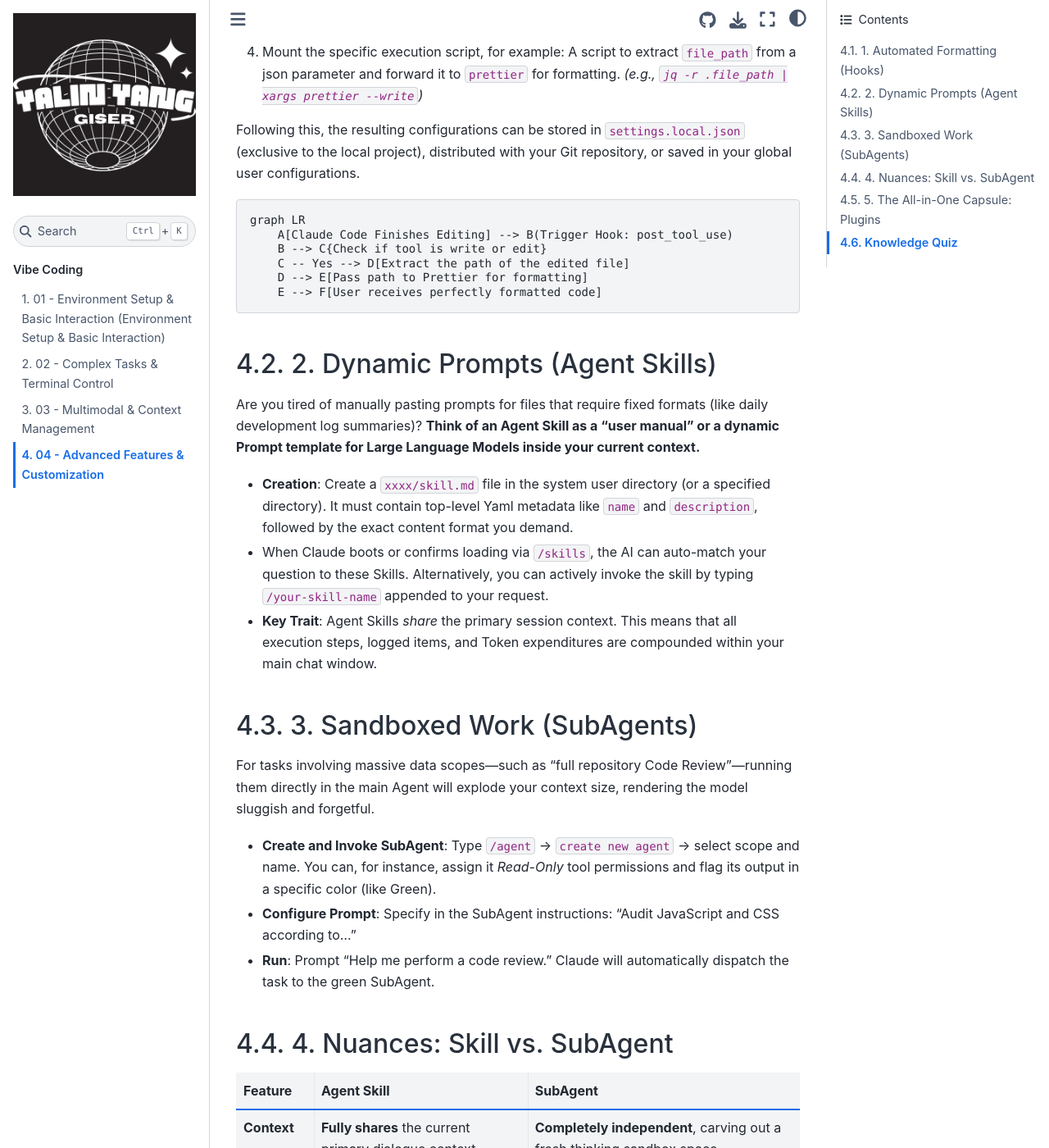
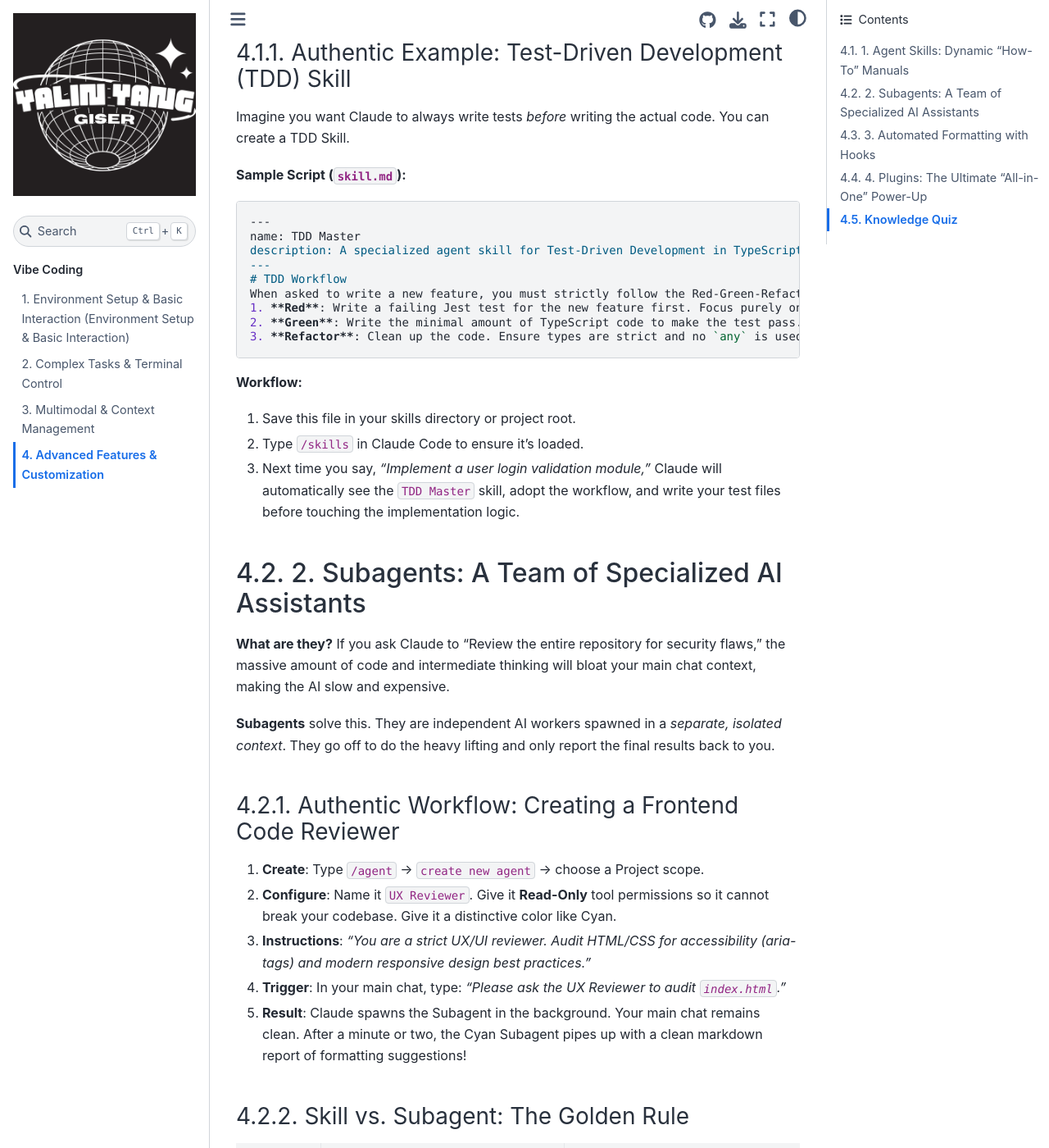
Before and after one commit to gisyaliny/AI, a Jupyter Book: the page built from docs/vibe-coding/04-advanced-features.md, in a window 1280 px wide and 1400 px high, scrolled down 496 px. Shown: the whole window at 82% size. Built offline with Jupyter Book 1.0.4 settings and Sphinx 7.4.7 and the Sphinx Book theme 1.1.4, drawn with Linux system fonts in a browser that asks for light colours; some of the changed text lies outside the part shown.

Commit message:
docs: Add initial documentation for Claude Code covering environment setup, basic and complex interactions, multimodal features, and advanced usage, including supporting images.

````diff
--- a/docs/vibe-coding/04-advanced-features.md
+++ b/docs/vibe-coding/04-advanced-features.md
@@ -1,75 +1,119 @@
-# 04 - Advanced Features & Customization
+# Advanced Features & Customization
 
-This chapter explores the most hardcore aspects of Claude Code as a productivity tool, ranging from event hijacking hooks to private knowledge loading and multi-agent collaborative systems.
+This chapter explores how to customize Claude Code's behavior to fit your exact workflow. You'll learn how to inject domain-specific instructions with Agent Skills, offload complex tasks to Subagents, and trigger automatic scripts using Hooks.
 
-## 1. Automated Formatting (Hooks)
+## 1. Agent Skills: Dynamic "How-To" Manuals
 
-The Hooks feature allows you to trigger custom scripts upon specific events (like before/after a tool is used). This enables magical functionalities like auto-formatting on save.
-1. Use the `/hooks` command.
-2. Select the trigger phase: `post_tool_use`.
-3. Select the matcher: specify tool names like `write` or `edit`.
-4. Mount the specific execution script, for example:
-   A script to extract `file_path` from a json parameter and forward it to `prettier` for formatting.
-   *(e.g., `jq -r .file_path | xargs prettier --write`)*
+**What are they?**
+Agent Skills are modular markdown files that teach Claude *how* to do specific things perfectly. Instead of typing a massive prompt every time, you define a Skill once. When Claude detects a relevant task, it automatically reads the Skill to learn the exact steps, patterns, and checklists.
 
-Following this, the resulting configurations can be stored in `settings.local.json` (exclusive to the local project), distributed with your Git repository, or saved in your global user configurations.
+### Authentic Example: Test-Driven Development (TDD) Skill
 
-```mermaid
-graph LR
-    A[Claude Code Finishes Editing] --> B(Trigger Hook: post_tool_use)
-    B --> C{Check if tool is write or edit}
-    C -- Yes --> D[Extract the path of the edited file]
-    D --> E[Pass path to Prettier for formatting]
-    E --> F[User receives perfectly formatted code]
+Imagine you want Claude to always write tests *before* writing the actual code. You can create a TDD Skill.
+
+**Sample Script (`skill.md`):**
+```markdown
+---
+name: TDD Master
+description: A specialized agent skill for Test-Driven Development in TypeScript.
+---
+# TDD Workflow
+When asked to write a new feature, you must strictly follow the Red-Green-Refactor cycle:
+1. **Red**: Write a failing Jest test for the new feature first. Focus purely on expected inputs and outputs.
+2. **Green**: Write the minimal amount of TypeScript code to make the test pass.
+3. **Refactor**: Clean up the code. Ensure types are strict and no `any` is used.
 ```
 
-## 2. Dynamic Prompts (Agent Skills)
+**Workflow:**
+1. Save this file in your skills directory or project root.
+2. Type `/skills` in Claude Code to ensure it's loaded.
+3. Next time you say, *"Implement a user login validation module,"* Claude will automatically see the `TDD Master` skill, adopt the workflow, and write your test files before touching the implementation logic.
 
-Are you tired of manually pasting prompts for files that require fixed formats (like daily development log summaries)?
-**Think of an Agent Skill as a "user manual" or a dynamic Prompt template for Large Language Models inside your current context.**
+## 2. Subagents: A Team of Specialized AI Assistants
 
-- **Creation**: Create a `xxxx/skill.md` file in the system user directory (or a specified directory). It must contain top-level Yaml metadata like `name` and `description`, followed by the exact content format you demand.
-- When Claude boots or confirms loading via `/skills`, the AI can auto-match your question to these Skills. Alternatively, you can actively invoke the skill by typing `/your-skill-name` appended to your request.
-- **Key Trait**: Agent Skills *share* the primary session context. This means that all execution steps, logged items, and Token expenditures are compounded within your main chat window.
+**What are they?**
+If you ask Claude to "Review the entire repository for security flaws," the massive amount of code and intermediate thinking will bloat your main chat context, making the AI slow and expensive.
 
-## 3. Sandboxed Work (SubAgents)
+**Subagents** solve this. They are independent AI workers spawned in a *separate, isolated context*. They go off to do the heavy lifting and only report the final results back to you.
 
-For tasks involving massive data scopes—such as "full repository Code Review"—running them directly in the main Agent will explode your context size, rendering the model sluggish and forgetful.
+### Authentic Workflow: Creating a Frontend Code Reviewer
 
-- **Create and Invoke SubAgent**: Type `/agent` -> `create new agent` -> select scope and name. You can, for instance, assign it *Read-Only* tool permissions and flag its output in a specific color (like Green).
-- **Configure Prompt**: Specify in the SubAgent instructions: "Audit JavaScript and CSS according to..."
-- **Run**: Prompt "Help me perform a code review." Claude will automatically dispatch the task to the green SubAgent.
+1. **Create**: Type `/agent` -> `create new agent` -> choose a Project scope.
+2. **Configure**: Name it `UX Reviewer`. Give it **Read-Only** tool permissions so it cannot break your codebase. Give it a distinctive color like Cyan.
+3. **Instructions**: *"You are a strict UX/UI reviewer. Audit HTML/CSS for accessibility (aria-tags) and modern responsive design best practices."*
+4. **Trigger**: In your main chat, type: *"Please ask the UX Reviewer to audit `index.html`."*
+5. **Result**: Claude spawns the Subagent in the background. Your main chat remains clean. After a minute or two, the Cyan Subagent pipes up with a clean markdown report of formatting suggestions!
 
-## 4. Nuances: Skill vs. SubAgent
+### Skill vs. Subagent: The Golden Rule
 
 | Feature | Agent Skill | SubAgent |
 | :--- | :--- | :--- |
-| **Context** | **Fully shares** the current primary dialogue context, increasing token load entirely | **Completely independent**, carving out a fresh thinking sandbox space |
-| **Best Scenario** | Creating standardized articles, fulfilling quick, singular tasks (which require the main chat's context) | Massive bulk processing tasks, full repo code audits (to prevent intermediate reasoning from bloat) |
-| **Return State** | Exposes step-by-step thinking calculations | Operates silently/separately in the background, only rendering the finalized investigative conclusion on your primary screen |
+| **Context Memory** | **Shared.** It thinks and works inside your current active chat window, increasing your token load. | **Isolated.** It gets a brand-new, empty sandbox to work in and doesn't pollute your main chat history. |
+| **Best Scenario** | Quick tasks, maintaining coding standards, generating fixed-format logs (e.g., writing a daily status report). | Huge tasks, massive file reads, exhaustive research (e.g., Code review, full project refactoring analysis). |
 
-## 5. The All-in-One Capsule: Plugins
+## 3. Automated Formatting with Hooks
 
-A Plugin functions like an ultimate bundle, wrapping up everything we previously discussed (Agent Skills, Hooks, SubAgents, and MCP Server setups) into a single, distributable package.
+Hooks let you hijack Claude's actions. You can tell your computer to automatically run a background script every time Claude finishes using a specific tool (like writing a file).
 
-- **Usage**: Type `/plugin` to open the Plugin Marketplace manager.
-- You can discover numerous Frontend UI standardization plugins or Syntax Checking LSP plugins directly in the "Discover" tab.
-- After installing a plugin like **Frontend Design**, simply instruct the AI to "Follow Frontend Design standards" before writing code. The LLM will automatically extract Anthropic's official UI design guidelines from the plugin's Agent Skills, handling color schemes, padding, and UI architectures. Instantly, your webpage will look professionally tailored.
+### Authentic Example: Auto-Formatting with Prettier
+If Claude occasionally writes messy HTML, you can force it through `prettier` immediately after it saves.
 
-> **Image Suggestion (Nanobanana Prompt)**: A macro shot of a shiny, glowing, metallic sci-fi "Plugin Cartridge" being smoothly slotted into the exposed, glowing back port of a sophisticated android robot. The cartridge has prominent futuristic text reading "PLUGIN INSTALLED". Surrounding the port are intricate, glowing holographic digital interfaces linking up in blue and orange energy. Cinematic lighting, photorealistic textures, cyberpunk aesthetic, 8k ultra detailed masterpiece.
+1. Type `/hooks`.
+2. Select Trigger: `post_tool_use` (Runs immediately after a tool is used).
+3. Select Matcher: `write` and `edit` (Only run when files are modified).
+4. Command to run: `jq -r .file_path | xargs prettier --write`
+   *(This script uses `jq` to extract the exact file path Claude just edited from the raw JSON payload, and passes it to your local `prettier` library CLI for instant formatting).*
+
+![claude hooks](./img/003.png)
+
+## 4. Plugins: The Ultimate "All-in-One" Power-Up
+
+**What are they?**
+A Plugin is a distributable "capsule" that bundles everything we've learned so far. It can contain Skills, Subagents, Hooks, and MCP Server configurations all wrapped together for easy one-click installation and sharing across teams.
+
+### The Difference: Skills vs. Plugins
+
+To understand the difference as a beginner, think of learning to cook:
+- **A Skill** is like handing Claude a *Recipe Book*. It's purely a text document with instructions telling the AI *how* to write code. However, it doesn't give Claude any new tools in the kitchen.
+- **A Plugin** is like installing a *Fully-Equipped Kitchen*. It's an application bundle. When you install a Plugin, you aren't just giving Claude the recipe (Skill); you might also be giving it a dedicated sous-chef (Subagent), an automated oven timer (Hook), and direct access to a fancy grocery delivery API (MCP Server).
+
+### Authentic Example: The Frontend Design Workflow
+
+Imagine you want Claude to get really good at Frontend web development and perfectly adhere to your company's UI standards.
+
+* **Scenario A: Using a Skill**
+  You write a `skill.md` saying "Always use React, Tailwind CSS, and deep purple colors." Claude will read this and *try* to follow it. But it doesn't have tools to format the code or preview the actual design.
+
+* **Scenario B: Installing a Plugin**
+  You type `/plugin` and install a "Frontend Mastery Plugin" created by your senior engineer. With this ONE download, your project is instantly equipped with an entire ecosystem:
+  1. **A Skill**: Contains the exact UI aesthetic guidelines and Tailwind class rules.
+  2. **An MCP Server**: Automatically connects Claude to your company's live Figma design system to pull exact pixel tokens.
+  3. **A Hook**: Automatically runs `prettier` and `eslint` *every time* Claude generates a `.tsx` file, guaranteeing the syntax is flawless.
+  4. **A Subagent**: An isolated AI assigned to review the generated HTML for visual accessibility (a11y) in the background.
+
+**Workflow:**
+1. Type `/plugin discover` in Claude Code to open the marketplace.
+2. Select and install the desired plugin (like `Frontend Design`).
+3. Next time you prompt *"Build me a dashboard"*, Claude activates the entire integrated toolchain—querying Figma, formatting on save, and adhering to strict UI guidelines.
 
 ---
 
 ## Knowledge Quiz
 
-**Q1: Why is it highly recommended to use a SubAgent rather than configuring an Agent Skill for large-scale code review tasks?**
+**Q1: Why is it a bad idea to use an Agent Skill for a repository-wide security code audit?**
 <details>
 <summary>Answer</summary>
-Because Agent Skills share the context flow and memory of the primary chat session. The extensive intermediate reasoning logs generated during massive code reviews will quickly bloat and pollute the main context, causing the model to become sluggish and expensive. A SubAgent operates in an entirely independent context sandbox, only reporting the final resulting conclusions back to the primary session.
+Because Agent Skills share your primary conversation's context memory. A massive code audit will flood the chat history with intermediate reasoning and thousands of lines of code, slowing down the AI and drastically increasing token costs for subsequent messages. You should delegate this to an isolated Subagent instead.
 </details>
 
-**Q2: How can you use Claude Code to automatically beautify a messy single-line HTML file it just created?**
+**Q2: How does a "Hook" improve the quality of AI-generated code?**
 <details>
 <summary>Answer</summary>
-Use the `/hooks` command to mount a script action triggered during the `post_tool_use` event for the `write`/`edit` tools. You can chain this with a code formatter like Prettier to automatically reformat the output syntax.
+A Hook allows you to automatically trigger local command-line tools (like Linters, formatters, or test runners) immediately before or after the AI modifies a file. For example, a `post_tool_use` hook can auto-run Prettier on a file the AI just saved, guaranteeing adherence to your project's syntax formatting rules without manual intervention.
 </details>
+
+**Q3: What makes a "Plugin" more powerful than a simple "Agent Skill" for a development team?**
+<details>
+<summary>Answer</summary>
+A Skill is merely a set of text instructions telling the AI how to behave. A Plugin, however, is a comprehensive bundle that can install Skills alongside actual external capabilities (like MCP Servers for API access), specialized Subagents, and automated Hooks. Installing one Plugin instantly configures the AI's entire ecosystem for a specific workflow (like Frontend Mastery) rather than just giving it a reading assignment.
+</details>
````
Also changed, not shown: docs/vibe-coding/01-environment-and-basics.md (+2 -9 lines), docs/vibe-coding/02-complex-tasks-and-terminal.md (+2 -19 lines), docs/vibe-coding/03-multimodal-and-context.md (+53 -41 lines), docs/vibe-coding/img/001.png (added), docs/vibe-coding/img/002.png (added), docs/vibe-coding/img/003.png (added), docs/vibe-coding/img/01.png (deleted), docs/vibe-coding/img/02.png (deleted), docs/vibe-coding/img/03.png (deleted).
